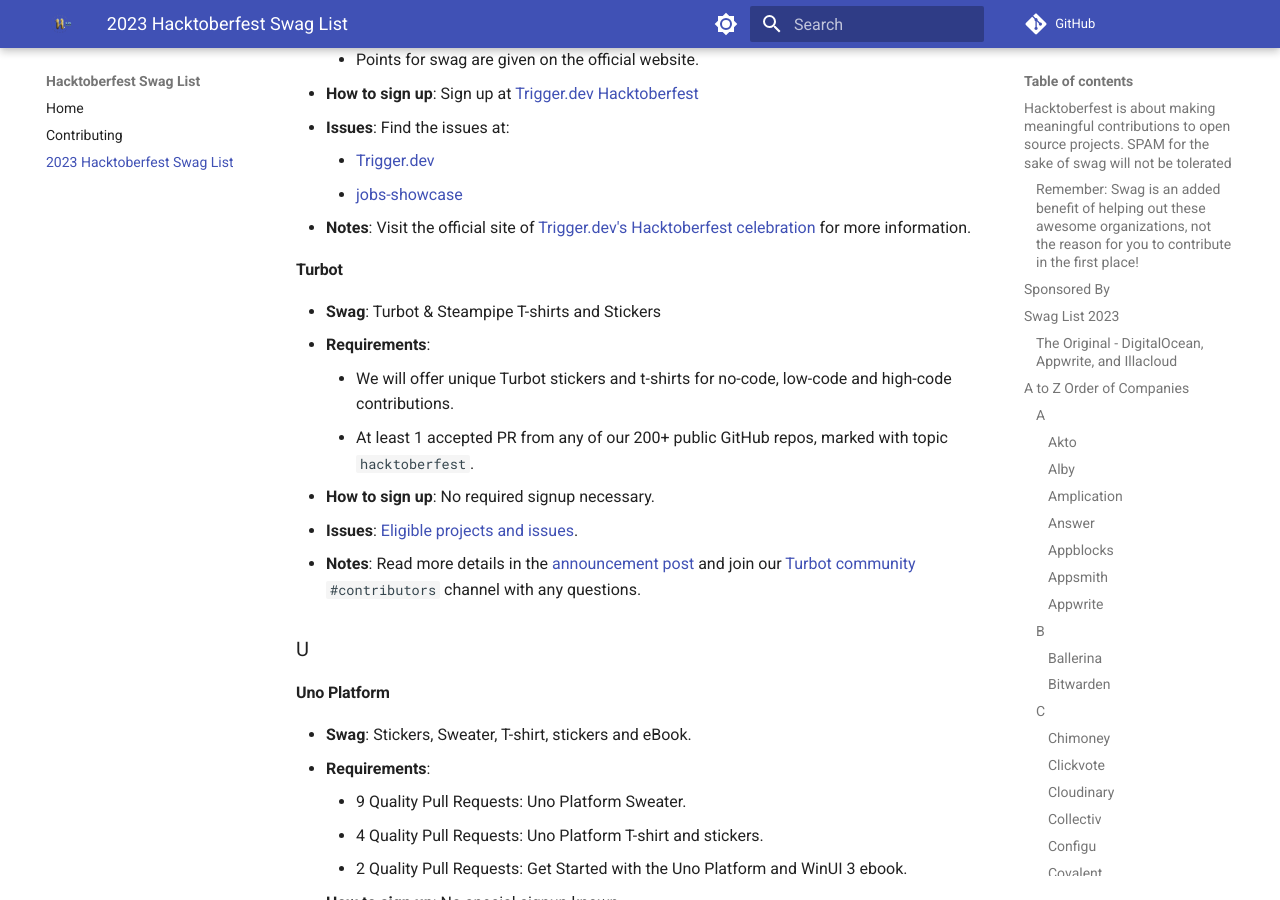
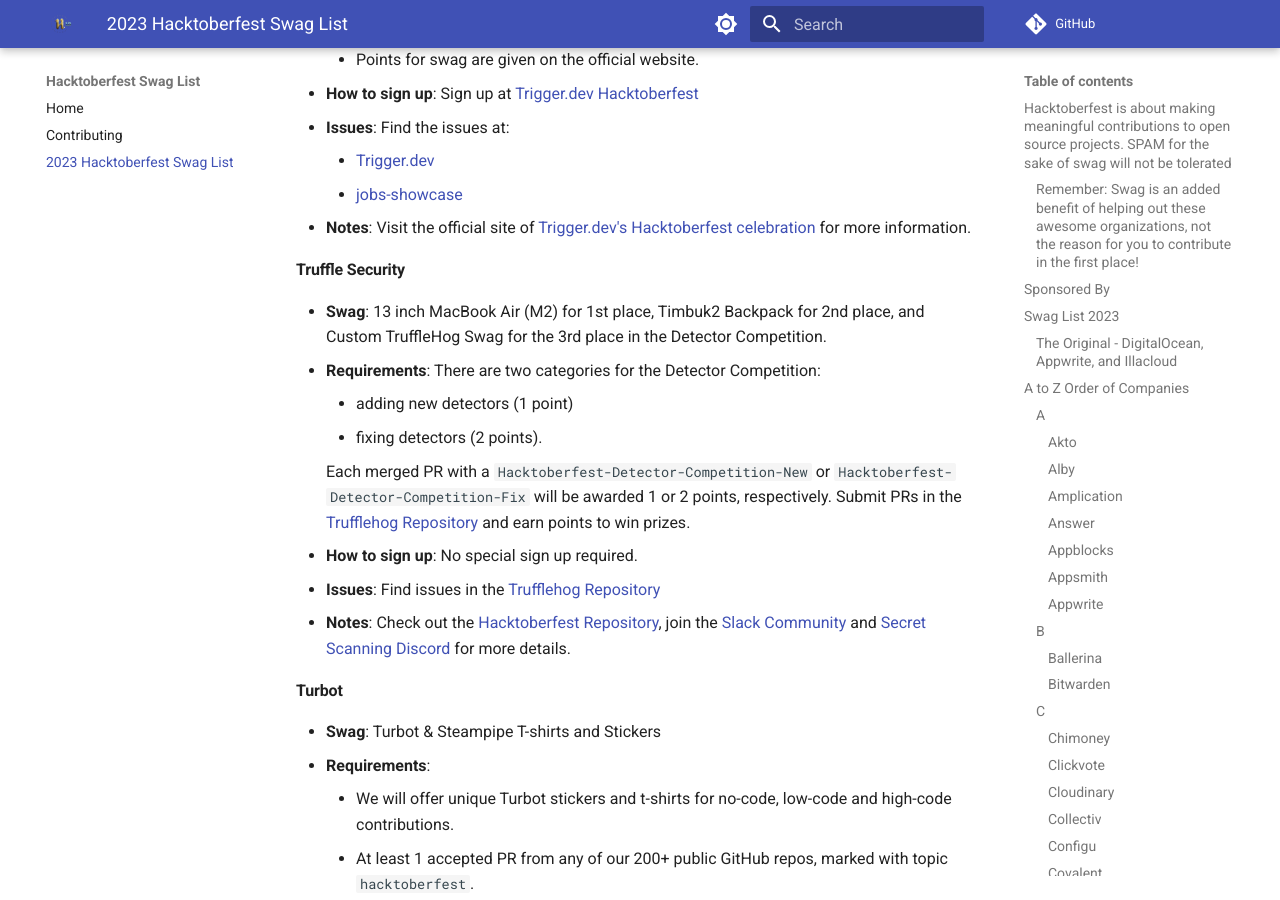
Before and after one commit to crweiner/hacktoberfest-swag-list, an MkDocs documentation site: the page built from docs/list.md, in a window 1280 px wide and 900 px high, scrolled down 18700 px. Built offline with MkDocs 1.6.1 and Material for MkDocs 9.7.7, drawn with Linux system fonts in a browser that asks for light colours; plug-ins that fetch from the network failed and are left out; comment, search, counter and statistics services are not loaded.

Commit message:
Added Truffle Security in the list (#823)
* Added Truffle Security in the list

* Whitespace fixes

* Whitespace Fixes 2

* Bullet points fix

```diff
--- a/docs/list.md
+++ b/docs/list.md
@@ -615,6 +615,19 @@
     - [jobs-showcase](https://github.com/triggerdotdev/jobs-showcase/issues)
 - **Notes**: Visit the official site of [Trigger.dev's Hacktoberfest celebration](https://trigger.dev/hacktoberfest) for more information.
 
+#### **Truffle Security**
+
+- **Swag**: 13 inch MacBook Air (M2) for 1st place, Timbuk2 Backpack for 2nd place, and Custom TruffleHog Swag for the 3rd place in the Detector Competition.
+- **Requirements**: There are two categories for the Detector Competition:
+    - adding new detectors (1 point)
+    - fixing detectors (2 points).
+
+    Each merged PR with a `Hacktoberfest-Detector-Competition-New` or `Hacktoberfest-Detector-Competition-Fix` will be awarded 1 or 2 points, respectively. Submit PRs in the [Trufflehog Repository](https://github.com/trufflesecurity/trufflehog/) and earn points to win prizes.
+
+- **How to sign up**: No special sign up required.
+- **Issues**: Find issues in the [Trufflehog Repository](https://github.com/trufflesecurity/trufflehog/issues)
+- **Notes**: Check out the [Hacktoberfest Repository](https://github.com/trufflesecurity/hacktoberfest2023/blob/main/README.md), join the [Slack Community](https://trufflehog-community.slack.com/join/shared_invite/zt-pw2qbi43-Aa86hkiimstfdKH9UCpPzQ) and [Secret Scanning Discord](https://discord.gg/8Hzbrnkr7E) for more details.
+
 #### **Turbot**
 
 - **Swag**: Turbot & Steampipe T-shirts and Stickers
```
